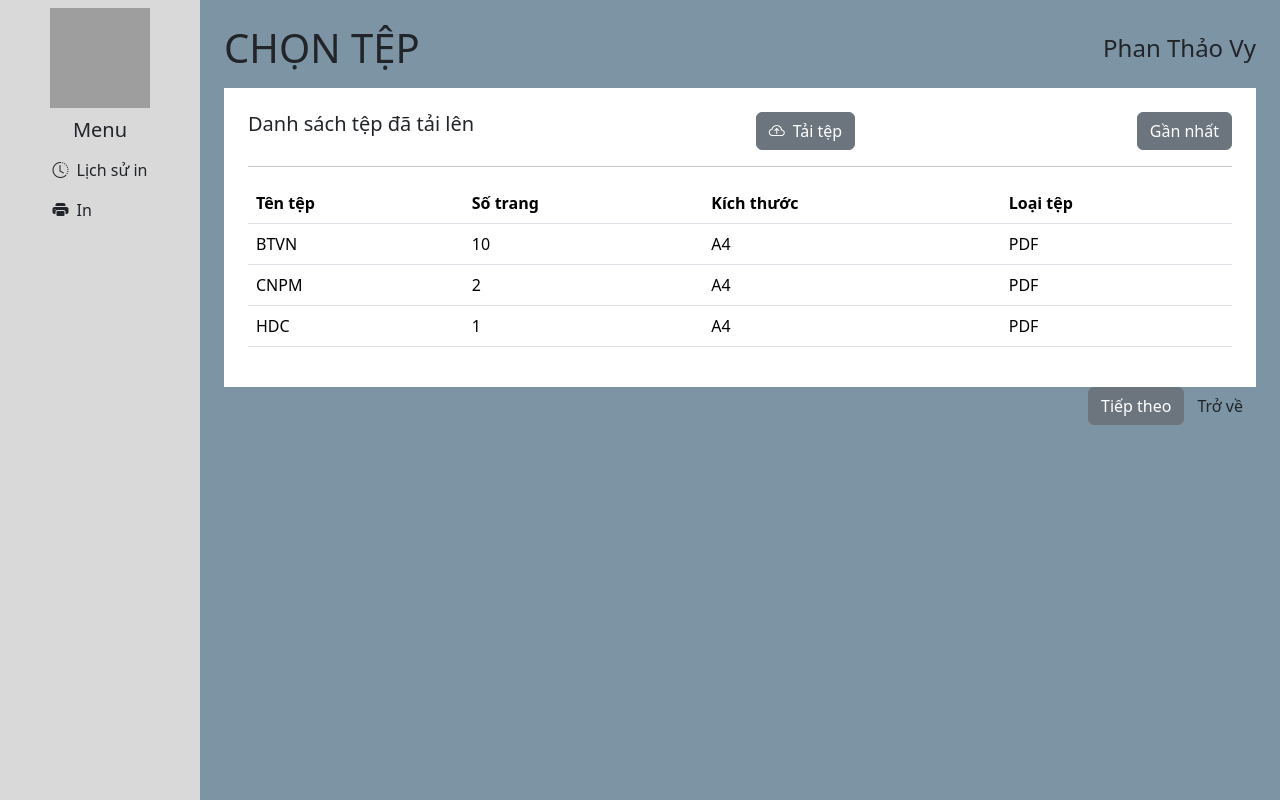
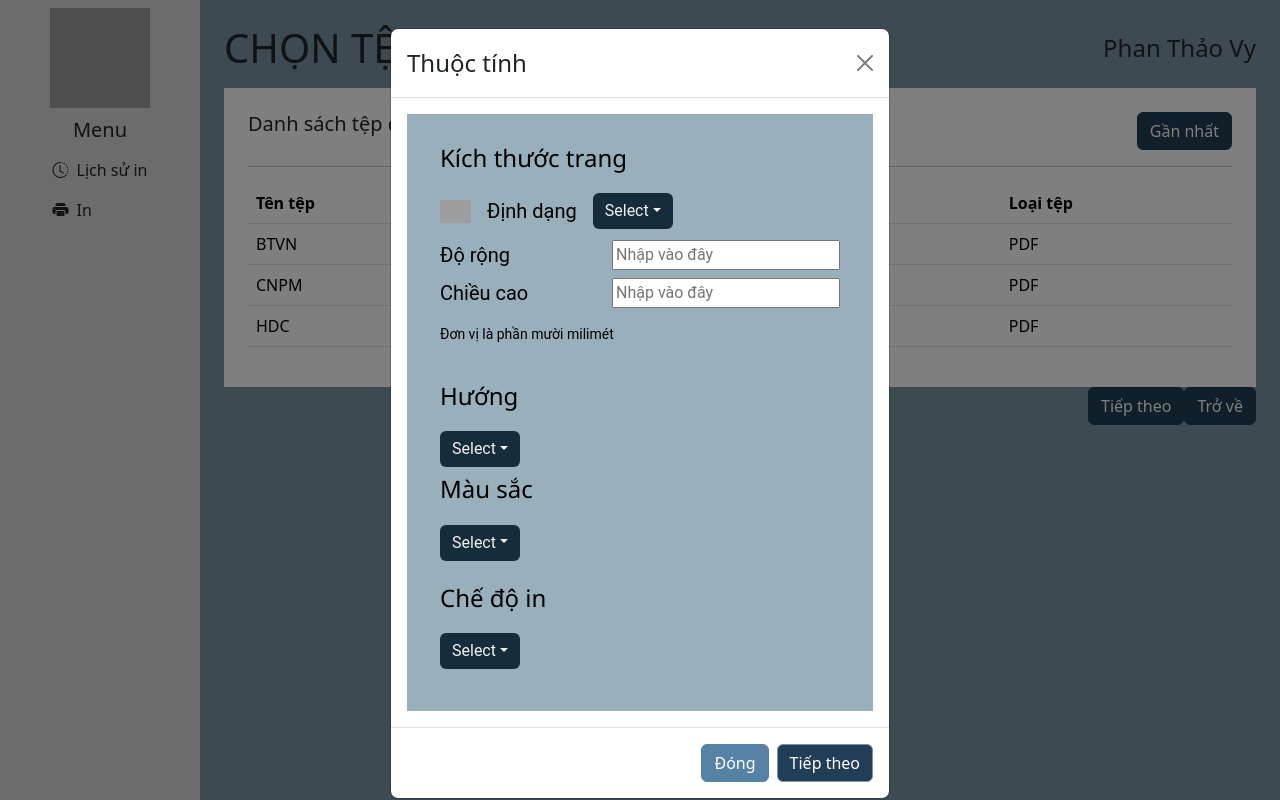
Before and after one commit to vyvy31082004/SPSS, a React (Vite) app in the folder smartPrint/: page /Print/Upload in a window 1280 px wide. Both pictures are taken after a click on the element "Tiếp theo". Built offline with nearby package versions, Linux system fonts and the light colour scheme; grey boxes are pictures that could not be loaded.

Commit message:
Vy update 26/11/2024

```diff
--- a/smartPrint/src/App.jsx
+++ b/smartPrint/src/App.jsx
@@ -3,6 +3,7 @@ import {Routes, Route} from 'react-router-dom';
 import Print from './Pages/Print';
 import PrintLog from './Pages/PrintingLog';
 import FileUploader from './Pages/FileUploader';
+import Modal from './Pages/Properties/Modal';
 import 'bootstrap/dist/css/bootstrap.css'
 import 'bootstrap/dist/js/bootstrap.bundle.js'
 import 'bootstrap/dist/js/bootstrap.bundle.min.js'
@@ -17,6 +18,7 @@ function App()  {
                 <Route path ="/Print" element={<Print/>}></Route>
                 <Route path ="/PrintLog" element={<PrintLog/>}></Route>
                 <Route path ="/Print/Upload" element={<FileUploader/>}></Route>
+                <Route path ="/Print/Upload" element={<Modal/>}></Route>
         </Routes>
       }
     />
--- a/smartPrint/src/Pages/FileUploader.jsx
+++ b/smartPrint/src/Pages/FileUploader.jsx
@@ -2,8 +2,19 @@ import React from 'react';
 import { Button, Container } from 'react-bootstrap';
 import { useNavigate } from 'react-router-dom';
 import Table from 'react-bootstrap/Table';
+import Modal from 'react-bootstrap/Modal';
+import { useState } from 'react';
+import PrintPropertiesPage from './Properties/PrintPropertiesPage'
+import  PrinterList from './SelectPrinter/PrinterSection'
 export default function FileUploader ()  {
     const navigate=useNavigate();
+    const [show, setShow] = useState(false);
+    const handleClose = () => setShow(false);
+    const handleShow = () => setShow(true);
+    const [showSecondModal, setShowSecondModal] = useState(null);
+    const handleCloseSecondModal = () => setShowSecondModal(false);
+    const handleShowSecondModal = () => setShowSecondModal(true);
+
     return (
             <div className="d-flex flex-column p-4">
                 <div className="d-flex justify-content-between align-items-center mb-2">
@@ -61,8 +72,51 @@ export default function FileUploader ()  {
                     </div>
                 </section>
                 <div className="d-flex justify-content-end mb-2">
-                    <div className='btn btn-secondary'>Tiếp theo</div>
-                    <div className='btn btn-secondary1'>Trở về</div>
+                    <div  onClick={handleShow}  className='btn btn-secondary'>Tiếp theo</div>
+                                <Modal
+                                    show={show}
+                                    onHide={handleClose}
+                                    backdrop="static"
+                                    keyboard={false}
+                                >
+                                <Modal.Header closeButton>
+                                <Modal.Title>Thuộc tính</Modal.Title>
+                                </Modal.Header>
+                                <Modal.Body className="BodyModal">
+                                    <PrintPropertiesPage></PrintPropertiesPage>
+                                </Modal.Body>
+                                <Modal.Footer>
+                                <Button className="Close" onClick={handleClose}>
+                                    Đóng
+                                </Button>
+                                <Button onClick={() => { handleClose(); handleShowSecondModal(); }} className="Next"  >Tiếp theo</Button>
+                                </Modal.Footer>
+                            </Modal>
+
+                            {/* Second Modal */}
+
+                            <Modal
+                                show={showSecondModal}
+                                onHide={handleCloseSecondModal}
+                                backdrop="static"
+                                keyboard={false}>
+                                <Modal.Header closeButton>
+                                    <Modal.Title>Chọn máy in</Modal.Title>
+                                </Modal.Header>
+                                <Modal.Body>
+                                    <PrinterList></PrinterList>
+                                </Modal.Body>
+                                <Modal.Footer>
+                                    <Button className="Close" onClick={handleCloseSecondModal}>
+                                        Đóng
+                                    </Button>
+                                    <Button  className="Next"  >Tiếp theo</Button>
+                                </Modal.Footer>
+                            </Modal>
+
+
+
+                    <div onClick={()=>{navigate('/Print')}} className='btn btn-secondary'>Trở về</div>
                 </div>
             </div>
 
--- a/smartPrint/src/Pages/Print.jsx
+++ b/smartPrint/src/Pages/Print.jsx
@@ -3,6 +3,7 @@ import { Button, Container } from 'react-bootstrap';
 import { useNavigate } from 'react-router-dom';
 export default function Print ()  {
     const navigate=useNavigate();
+
     return (
             <div className="d-flex flex-column p-4">
                 <div className="d-flex justify-content-between align-items-center mb-2">
--- a/smartPrint/src/Pages/Properties/ColorModeSelector.jsx
+++ b/smartPrint/src/Pages/Properties/ColorModeSelector.jsx
@@ -1,17 +1,26 @@
-import React from 'react';
+import React, { useState } from 'react';
 import styled from 'styled-components';
+import Dropdown from 'react-bootstrap/Dropdown'
+const ColorModeSelector = () => {
+  const [selectedOption, setSelectedOption] = useState('Select');
 
-const ColorModeSelector = () => {
+  const handleSelect = (eventKey) => {
+    setSelectedOption(eventKey);
+  };
   return (
     <SelectorContainer>
-      <ColorOption>
-        <Icon src="https://cdn.builder.io/api/v1/image/assets/TEMP/bb8698bc2051d4e83e43495202a59618612a055265e0644cb8efcd7c9309ce3c?placeholderIfAbsent=true&apiKey=38ba977d7ba34b14bb717fb2f7e29757" alt="Black and white icon" />
-        <Label>Trắng và đen</Label>
-      </ColorOption>
-      <ColorOption>
-        <Icon src="https://cdn.builder.io/api/v1/image/assets/TEMP/574a5fadb306c528efaac1824699080a1e39a88cefc04c76e9f3427b91b4431b?placeholderIfAbsent=true&apiKey=38ba977d7ba34b14bb717fb2f7e29757" alt="Color icon" />
-        <Label>Có màu</Label>
-      </ColorOption>
+      <Dropdown onSelect={handleSelect}>
+        <Dropdown.Toggle className="custom-dropdown-btn" id="dropdown-basic">
+          {selectedOption}
+        </Dropdown.Toggle>
+        <Dropdown.Menu className="custom-dropdown-menu">
+          <Dropdown.Item eventKey="Có màu">Có màu</Dropdown.Item>
+          <Dropdown.Item eventKey="Đen trắng">Đen trắng</Dropdown.Item>
+
+        </Dropdown.Menu>
+      </Dropdown>
+
+
     </SelectorContainer>
   );
 };
--- /dev/null
+++ b/smartPrint/src/Pages/Properties/Modal.jsx
@@ -0,0 +1,42 @@
+import { useState } from 'react';
+import Button from 'react-bootstrap/Button';
+import Modal from 'react-bootstrap/Modal';
+
+
+function modal() {
+  const [show, setShow] = useState(false);
+
+  const handleClose = () => setShow(false);
+  const handleShow = () => setShow(true);
+
+  return (
+    <>
+      <Button variant="primary" onClick={handleShow}>
+        Launch static backdrop modal
+      </Button>
+
+      <Modal
+        show={show}
+        onHide={handleClose}
+        backdrop="static"
+        keyboard={false}
+      >
+        <Modal.Header closeButton>
+          <Modal.Title>Modal title</Modal.Title>
+        </Modal.Header>
+        <Modal.Body>
+          I will not close if you click outside me. Do not even try to press
+          escape key.
+        </Modal.Body>
+        <Modal.Footer>
+          <Button variant="secondary" onClick={handleClose}>
+            Close
+          </Button>
+          <Button variant="primary">Understood</Button>
+        </Modal.Footer>
+      </Modal>
+    </>
+  );
+}
+
+export default modal;
--- a/smartPrint/src/Pages/Properties/OrientationSelector.jsx
+++ b/smartPrint/src/Pages/Properties/OrientationSelector.jsx
@@ -1,17 +1,23 @@
-import React from 'react';
+import React, { useState } from 'react';
 import styled from 'styled-components';
+import Dropdown from 'react-bootstrap/Dropdown'
+const OrientationSelector = () => {
+  const [selectedOption, setSelectedOption] = useState('Select');
 
-const OrientationSelector = () => {
+  const handleSelect = (eventKey) => {
+    setSelectedOption(eventKey);}
   return (
     <SelectorContainer>
-      <OrientationOption>
-        <Icon src="https://cdn.builder.io/api/v1/image/assets/TEMP/bb8698bc2051d4e83e43495202a59618612a055265e0644cb8efcd7c9309ce3c?placeholderIfAbsent=true&apiKey=38ba977d7ba34b14bb717fb2f7e29757" alt="Portrait icon" />
-        <Label>Chiều dọc</Label>
-      </OrientationOption>
-      <OrientationOption>
-        <Icon src="https://cdn.builder.io/api/v1/image/assets/TEMP/574a5fadb306c528efaac1824699080a1e39a88cefc04c76e9f3427b91b4431b?placeholderIfAbsent=true&apiKey=38ba977d7ba34b14bb717fb2f7e29757" alt="Landscape icon" />
-        <Label>Chiều ngang</Label>
-      </OrientationOption>
+      <Dropdown onSelect={handleSelect}>
+        <Dropdown.Toggle className="custom-dropdown-btn" id="dropdown-basic">
+          {selectedOption}
+        </Dropdown.Toggle>
+        <Dropdown.Menu className="custom-dropdown-menu">
+          <Dropdown.Item eventKey="Chiều dọc">Chiều dọc</Dropdown.Item>
+          <Dropdown.Item eventKey="Chiều ngang">Chiều ngang</Dropdown.Item>
+
+        </Dropdown.Menu>
+      </Dropdown>
     </SelectorContainer>
   );
 };
--- a/smartPrint/src/Pages/Properties/PageSizeSelector.jsx
+++ b/smartPrint/src/Pages/Properties/PageSizeSelector.jsx
@@ -1,24 +1,67 @@
-import React from 'react';
 import styled from 'styled-components';
+import React, { useState } from 'react';
+import Dropdown from 'react-bootstrap/Dropdown'
+const PageSizeSelector = () => {
+  const [selectedOption, setSelectedOption] = useState('Select');
 
-const PageSizeSelector = () => {
+  const handleSelect = (eventKey) => {
+    setSelectedOption(eventKey);
+  };
+  const [inputValue, setInputValue] = useState('');
+  // Hàm xử lý khi người dùng nhập vào input
+  const handleChange = (event) => {
+    setInputValue(event.target.value);
+  };
+
+   // Hàm xử lý khi form được submit
+   const handleSubmit = (event) => {
+    event.preventDefault();
+  };
+
+  const [inputValue2, setInputValue2] = useState('');
+  const handleChange2 = (event) => {
+    setInputValue2(event.target.value);
+  };
+  const handleSubmit2 = (event) => {
+    event.preventDefault();
+  };
   return (
     <SelectorContainer>
       <SizeOption>
         <Icon src="https://cdn.builder.io/api/v1/image/assets/TEMP/d6aedd64e496c87857ed417ffdf2f83ec1a3eb5ce76c8e8ce07fe15ab0b47157?placeholderIfAbsent=true&apiKey=38ba977d7ba34b14bb717fb2f7e29757" alt="Format icon" />
         <Label>Định dạng</Label>
-        <FormatSelector>
-          <Icon src="https://cdn.builder.io/api/v1/image/assets/TEMP/9855a6d8b0072c8c6f0b712787e2c2a42964a4ee3b1de0352402c419e9866832?placeholderIfAbsent=true&apiKey=38ba977d7ba34b14bb717fb2f7e29757" alt="A4 icon" />
-          <span>A4</span>
-        </FormatSelector>
+        <Dropdown onSelect={handleSelect}>
+        <Dropdown.Toggle className="custom-dropdown-btn" id="dropdown-basic">
+          {selectedOption}
+        </Dropdown.Toggle>
+        <Dropdown.Menu className="custom-dropdown-menu">
+          <Dropdown.Item eventKey="A4">A4</Dropdown.Item>
+          <Dropdown.Item eventKey="A3">A3</Dropdown.Item>
+          <Dropdown.Item eventKey="Something else">Something else</Dropdown.Item>
+        </Dropdown.Menu>
+    </Dropdown>
       </SizeOption>
       <DimensionOption>
         <Label>Độ rộng</Label>
-        <Value>2100</Value>
+        <form onSubmit={handleSubmit}>
+              <input
+                type="text"
+                value={inputValue}
+                onChange={handleChange}
+                placeholder="Nhập vào đây"
+              />
+        </form>
       </DimensionOption>
       <DimensionOption>
         <Label>Chiều cao</Label>
-        <Value>2970</Value>
+        <form onSubmit={handleSubmit2}>
+              <input
+                type="text"
+                value={inputValue2}
+                onChange={handleChange2}
+                placeholder="Nhập vào đây"
+              />
+        </form>
       </DimensionOption>
       <UnitInfo>Đơn vị là phần mười milimét</UnitInfo>
     </SelectorContainer>
--- a/smartPrint/src/Pages/Properties/PrintModeSelector.jsx
+++ b/smartPrint/src/Pages/Properties/PrintModeSelector.jsx
@@ -1,17 +1,24 @@
-import React from 'react';
+import React, { useState } from 'react';
 import styled from 'styled-components';
+import Dropdown from 'react-bootstrap/Dropdown'
 
 const PrintModeSelector = () => {
+  const [selectedOption, setSelectedOption] = useState('Select');
+
+  const handleSelect = (eventKey) => {
+    setSelectedOption(eventKey);}
   return (
     <SelectorContainer>
-      <PrintOption>
-        <Icon src="https://cdn.builder.io/api/v1/image/assets/TEMP/574a5fadb306c528efaac1824699080a1e39a88cefc04c76e9f3427b91b4431b?placeholderIfAbsent=true&apiKey=38ba977d7ba34b14bb717fb2f7e29757" alt="Single-sided icon" />
-        <Label>Một mặt</Label>
-      </PrintOption>
-      <PrintOption>
-        <Icon src="https://cdn.builder.io/api/v1/image/assets/TEMP/bb8698bc2051d4e83e43495202a59618612a055265e0644cb8efcd7c9309ce3c?placeholderIfAbsent=true&apiKey=38ba977d7ba34b14bb717fb2f7e29757" alt="Double-sided icon" />
-        <Label>Hai mặt</Label>
-      </PrintOption>
+     <Dropdown onSelect={handleSelect}>
+        <Dropdown.Toggle className="custom-dropdown-btn" id="dropdown-basic">
+          {selectedOption}
+        </Dropdown.Toggle>
+        <Dropdown.Menu className="custom-dropdown-menu">
+          <Dropdown.Item eventKey="Một mặt">Một mặt</Dropdown.Item>
+          <Dropdown.Item eventKey="Hai mặt">Hai mặt</Dropdown.Item>
+
+        </Dropdown.Menu>
+      </Dropdown>
     </SelectorContainer>
   );
 };
--- a/smartPrint/src/Pages/Properties/PrintPropertiesPage.jsx
+++ b/smartPrint/src/Pages/Properties/PrintPropertiesPage.jsx
@@ -8,7 +8,6 @@ import PrintModeSelector from './PrintModeSelector';
 const PrintPropertiesPage = () => {
   return (
     <PropertiesContainer>
-      <Header>THUỘC TÍNH</Header>
       <ContentWrapper>
         <PageSizeSection>
           <SectionTitle>Kích thước trang</SectionTitle>
@@ -26,10 +25,7 @@ const PrintPropertiesPage = () => {
           <SectionTitle>Chế độ in</SectionTitle>
           <PrintModeSelector />
         </PrintModeSection>
-        <ActionButtons>
-          <ConfirmButton>ĐỒNG Ý</ConfirmButton>
-          <CancelButton>HỦY</CancelButton>
-        </ActionButtons>
+
       </ContentWrapper>
     </PropertiesContainer>
   );
--- a/smartPrint/src/index.css
+++ b/smartPrint/src/index.css
@@ -8,10 +8,26 @@ body{
 
 
     }
+.Close{
+        background-color: #5683a5 !important; /* Đổi màu theo ý muốn */
+        border-color: #5085ae !important;
+}
+.Next{
+        background-color: #203e55 !important; /* Đổi màu theo ý muốn */
+
+}
 
 .btn-primary:hover {
         background-color: #5a6f7f !important; /* Đổi màu theo ý muốn */
         border-color: #5a6f7f !important;
+ }
+ .btn-secondary{
+        background-color: #203e55 !important; /* Đổi màu theo ý muốn */
+        border-color: #203e55 !important;
+ }
+ .btn-secondary:hover{
+        background-color: #356e99 !important; /* Đổi màu theo ý muốn */
+        border-color: #356e99!important;
  }
  .btn-
 .In{
@@ -42,6 +58,25 @@ body{
         margin-left: -650px; /* Di chuyển sang bên trái */
         margin-top: -200px;
 }
+.custom-dropdown-btn {
+        background-color: #162c3b !important; /* Blue */
+        color: rgb(242, 242, 242);
+        border: none;
+}
+
+.custom-dropdown-btn:hover {
+        background-color: #0056b3; /* Darker blue on hover */
+}
+
+.custom-dropdown-menu {
+        background-color: #f1f1f1; /* Light gray */
+        color: #333;
+      }
+
+.custom-dropdown-menu .dropdown-item:hover {
+        background-color: #6091b6; /* Darker gray on hover */
+}
+
 .board_selectfile{
         position: absolute;
         top: 40%; /* Giữ nguyên để căn giữa theo chiều dọc */
```
Also changed, not shown: smartPrint/src/Button2.jsx (deleted, +0 -8 lines), smartPrint/src/Pages/SelectPrinter/PrinterSection.jsx (+116 -42 lines).
